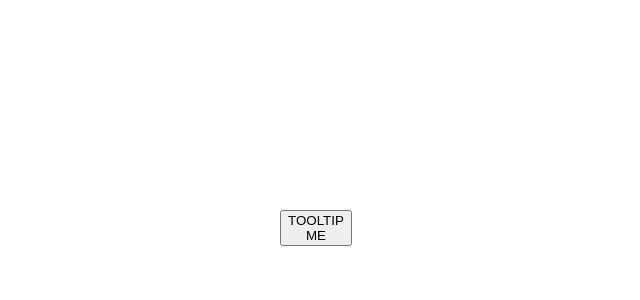
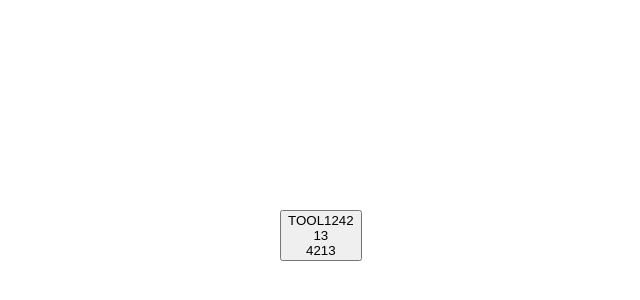
Before and after one commit to jusunj/onboarding, a React (Create React App) app: page / in a window 1280 px wide. Shown: the part 390-690 px from the top of the page, without its empty margins (320-960 px from the left). Built offline with nearby package versions, Linux system fonts and the light colour scheme.

Commit message:
[23/06/28 17:15] 커스텀된 인라인 width, height 삽입 필요

```diff
--- a/src/App.js
+++ b/src/App.js
@@ -7,22 +7,24 @@ function App() {
   return (
     <>
       <div style={{ padding: "600px" }}>
+
         <Tooltip
           direction={"east"}
-          arrowLocation={1}
+          arrowLocation={3}
           icon={null}
           text={
             <div>
-              이런 식의 사용이 가능합니다
+              이런 식의 사용이 가능합니다 1234
               <br/>
               ---
               <br/>
-              개행을 사용합니다.
+              {/* 개행을 사용합니다. */}
             </div>
           }
-          target={<button id="target">TOOLTIP<br/>ME</button>} // target 은 id='target' 을 속성으로 가져야 합니다.
-          gap={0}
+          target={<button id="target">TOOL1242<br/>13<br/>4213 </button>} // target 은 id='target' 을 속성으로 가져야 합니다.
+          gap={10}
         />
+
         {/* <PathChip
           bgColor={{ background: "pink" }}
           color={{ color: "red" }}
--- a/src/components/Tooltip.jsx
+++ b/src/components/Tooltip.jsx
@@ -40,7 +40,7 @@ const Tooltip = ({
 
     setHeightOfTarget(targetHeight);
     setWidthOfTarget(targetWidth);
-  }, [direction, target, text]);
+  }, [direction, target, text, arrowLocation]);
 
   return (
     <StyledTooltip
@@ -259,7 +259,7 @@ const StyledTooltip = styled.div`
     left: ${(props)=>(props.direction == 'east') ? `${(props.gap) + props.widthOfTarget - 1}px` : selectLeft(props.direction)};
     right: ${(props)=>(props.direction == 'west') ? `${(props.gap) + props.widthOfTarget - 1}px` : selectRight(props.direction)};
     margin-left: ${(props)=>props.widthOfTooltip}px;
-    margin-top: ${(props)=>props.heightOfTooltip}px;
+    margin-top: ${(props)=>(props.arrowLocation ? props.heightOfTooltip : -(props.heightOfTooltip*0.5))}px;
   }
 
   ${(props)=>
@@ -268,7 +268,7 @@ const StyledTooltip = styled.div`
     .tooltip-properties::after {
       content: " ";
       position: absolute;
-      border-width: 5px;
+      border-width: 8px 7px;
       border-style: solid;
 
       top: ${(props)=>selectArrowTop(props.direction)};
@@ -284,10 +284,29 @@ const StyledTooltip = styled.div`
   }
 
   ${(props)=>
+    ((props.arrowLocation === 0) && ((props.direction === 'north') || (props.direction === 'south'))) &&
+    css`
+    .tooltip-properties {
+      margin-left: ${(props.widthOfTooltip) * 0.5 + (props.widthOfTarget * 0.5) - 7}px;
+    }
+    `
+  }
+
+  ${(props)=>
+    ((props.arrowLocation === 0) && ((props.direction === 'east') || (props.direction === 'west'))) &&
+    css`
+    .tooltip-properties {
+      margin-top: -50%;
+    }
+    `
+  }
+
+  ${(props)=>
     ((props.arrowLocation === 1) && ((props.direction === 'north') || (props.direction === 'south'))) &&
       css`
       .tooltip-properties {
-        margin-left: ${(props.widthOfTooltip) * 0.5 + (props.widthOfTarget * 0.5) - 7}px;
+        left: 0px;
+        margin-left: ${(props.widthOfTarget * 0.5) - 14}px;
       }
       .tooltip-properties::after {
         left: 14px;
@@ -312,7 +331,7 @@ const StyledTooltip = styled.div`
       css`
       .tooltip-properties {
         top: 0px;
-        margin-top: ${-(props.heightOfTooltip) + (0.5 * props.heightOfTarget)}px;
+        margin-top: ${-(props.heightOfTooltip) + (0.5 * props.heightOfTarget) - 4}px;
       }
       .tooltip-properties::after {
         top: 50%;
@@ -324,7 +343,7 @@ const StyledTooltip = styled.div`
     ((props.arrowLocation === 3) && ((props.direction === 'north') || (props.direction === 'south'))) &&
     css`
     .tooltip-properties {
-      margin-left: ${(props.widthOfTooltip) - (props.widthOfTarget) + 14}px;
+      margin-left: ${(props.widthOfTooltip) - (props.widthOfTarget)}px;
     }
     .tooltip-properties::after {
       right: 14px;
@@ -335,11 +354,10 @@ const StyledTooltip = styled.div`
     ((props.arrowLocation === 3) && ((props.direction === 'east') || (props.direction === 'west'))) &&
     css`
     .tooltip-properties {
-        margin-top: ${(props.heightOfTarget) -(props.heightOfTooltip * 2)}px;
+      margin-top: ${(props.heightOfTarget) -(props.heightOfTooltip * 2) + 14}px;
     }
     .tooltip-properties::after {
-        bottom: 14px;
-      }
+      bottom: 10px;
     }`
   }
 
```
Lines whose indentation alone changed are shown as unchanged.
